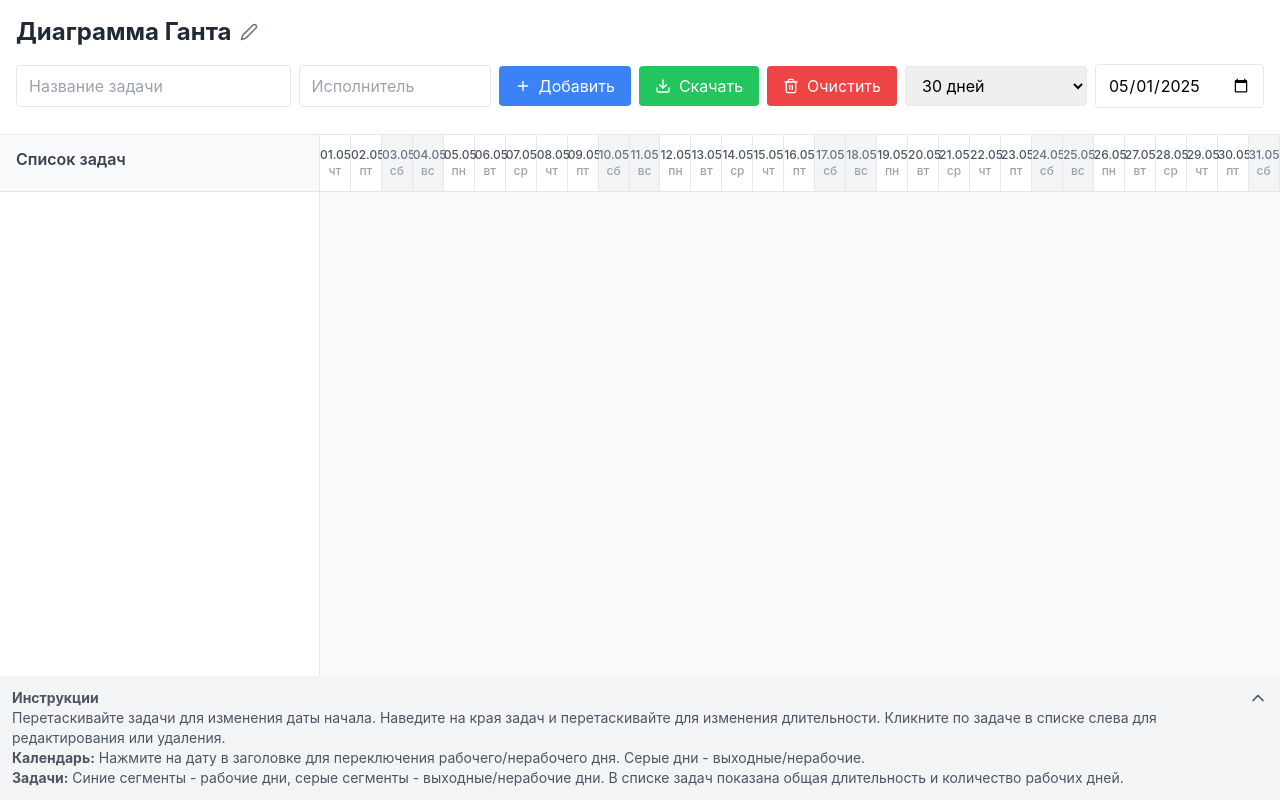
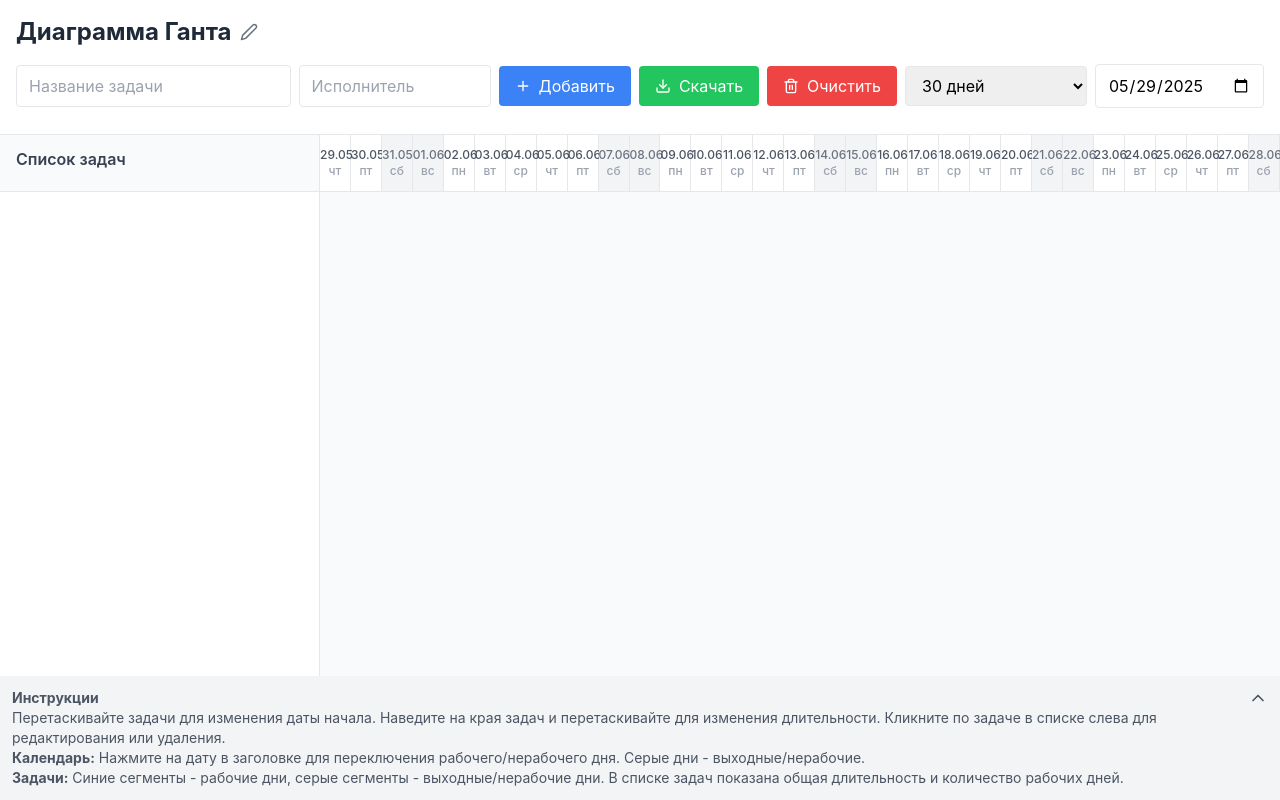
Before and after one commit to gribanoveu/gaant, a React (Create React App) app: page / in a window 1280 px wide. Built offline with nearby package versions, Linux system fonts and the light colour scheme.

Commit message:
change start period

```diff
--- a/src/components/GanttChart.js
+++ b/src/components/GanttChart.js
@@ -26,9 +26,8 @@ const GanttChart = () => {
   const [nonWorkingDays, setNonWorkingDays] = useState(new Set());
   const [period, setPeriod] = useState('quarter');
 
-  const currentDate = new Date();
-  const firstDayOfMonth = new Date(currentDate.getFullYear(), currentDate.getMonth(), 1);
-  const [startDate, setStartDate] = useState(firstDayOfMonth.toISOString().split('T')[0]);
+  // Устанавливаем начальную дату на текущую дату
+  const [startDate, setStartDate] = useState(new Date().toISOString().split('T')[0]);
 
   const [documentTitle, setDocumentTitle] = useState('Диаграмма Ганта');
   const [isEditingTitle, setIsEditingTitle] = useState(false);
```
